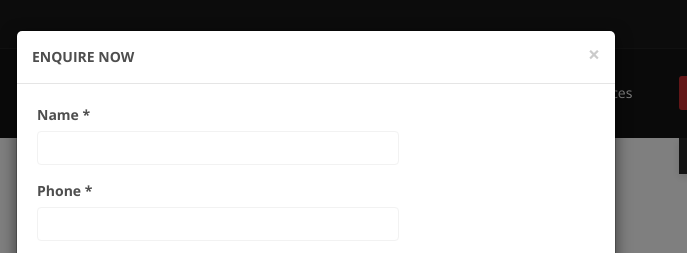
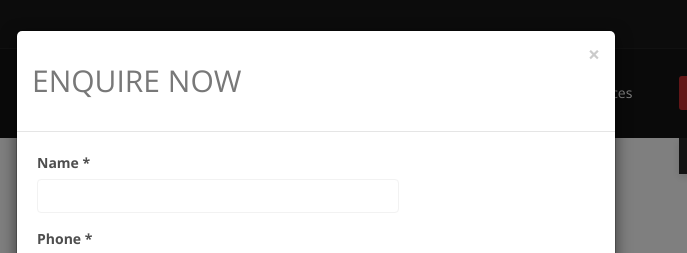
Before and after one commit to anjangowdamandya/anjangowdamandya.github.io, a plain HTML site: page vasukiInfo.html in a window 1280 px wide. Both pictures are taken after a click on the link "Project". Shown: the top 253 px of the page, 324-1011 px from the left. Drawn offline with nearby package versions, Linux system fonts and the light colour scheme.

Commit message:
committed by kiran

```diff
--- a/vasukiInfo.html
+++ b/vasukiInfo.html
@@ -359,9 +359,9 @@ src="https://www.facebook.com/tr?id=1861566707454198&ev=PageView&noscript=1"/></
       <!-- Modal content-->
     <form id="pupup-contact-form" class="contact-form" name="pupup-contact-form" method="post" action="#">
       <div class="modal-content">
-        <div class="modal-header">
+        <div class="modal-header ">
           <button type="button" class="close" data-dismiss="modal">&times;</button>
-                <b>ENQUIRE NOW</b>
+                <h7 class="center">ENQUIRE NOW <h7>
         </div>
         <div class="modal-body">
             <div class="row contact-wrap">
```
